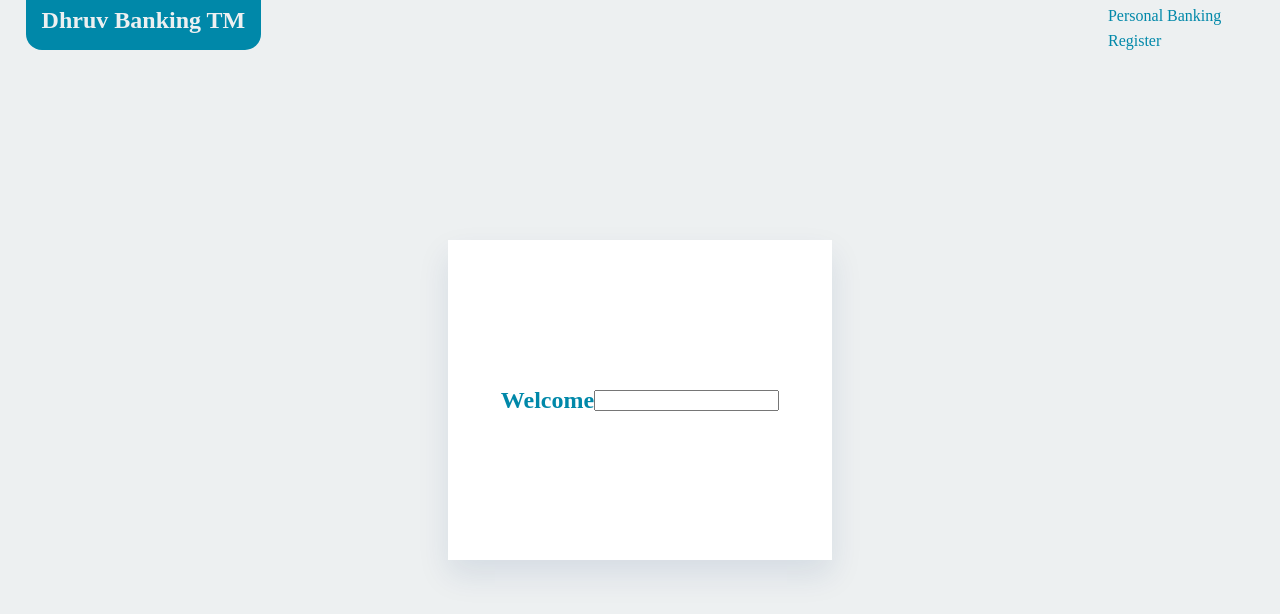
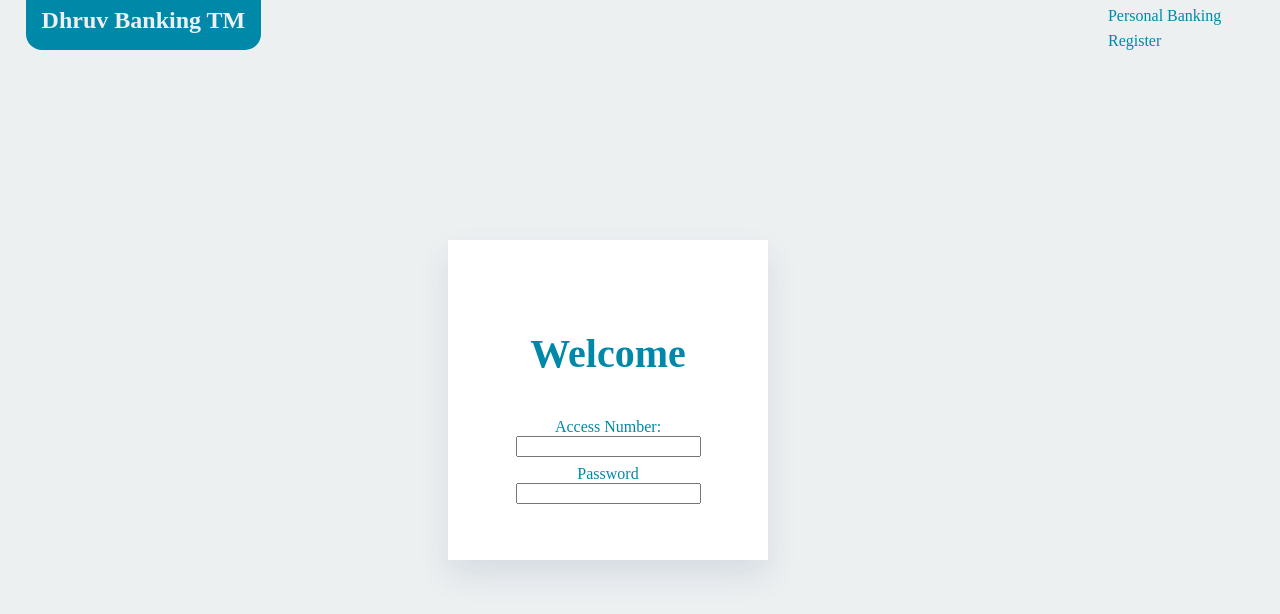
Before and after one commit to JeffleIncarnate/Open-Evening-Website, a plain HTML site: page Website/index.html in a window 1280 px wide. Drawn offline with Linux system fonts and the light colour scheme.

Commit message:
Finish Frontend Code

```diff
--- a/Website/CSS/styles.css
+++ b/Website/CSS/styles.css
@@ -50,10 +50,19 @@ form {
   display: flex;
   justify-content: center;
   align-items: center;
-  width: 30%;
+  flex-direction: column;
+  width: 25%;
   background-color: white;
   height: 40vh;
   margin-top: 20vh;
   margin-left: 35%;
   box-shadow: 0 15px 30px 0 rgb(0 47 107 / 10%);
 }
+
+form h2 {
+  font-size: 2.5rem;
+}
+
+form label {
+  margin-top: 0.5rem;
+}
--- a/Website/index.html
+++ b/Website/index.html
@@ -19,7 +19,11 @@
     <main>
       <form action="">
         <h2>Welcome</h2>
-        <input type="text" name="" id="" />
+        <label for="AccessNumber">Access Number: </label>
+        <input type="text" name="AccessNumber" id="AccessNumber" />
+
+        <label for="password">Password</label>
+        <input type="text" name="password" id="password">
       </form>
     </main>
 
```
